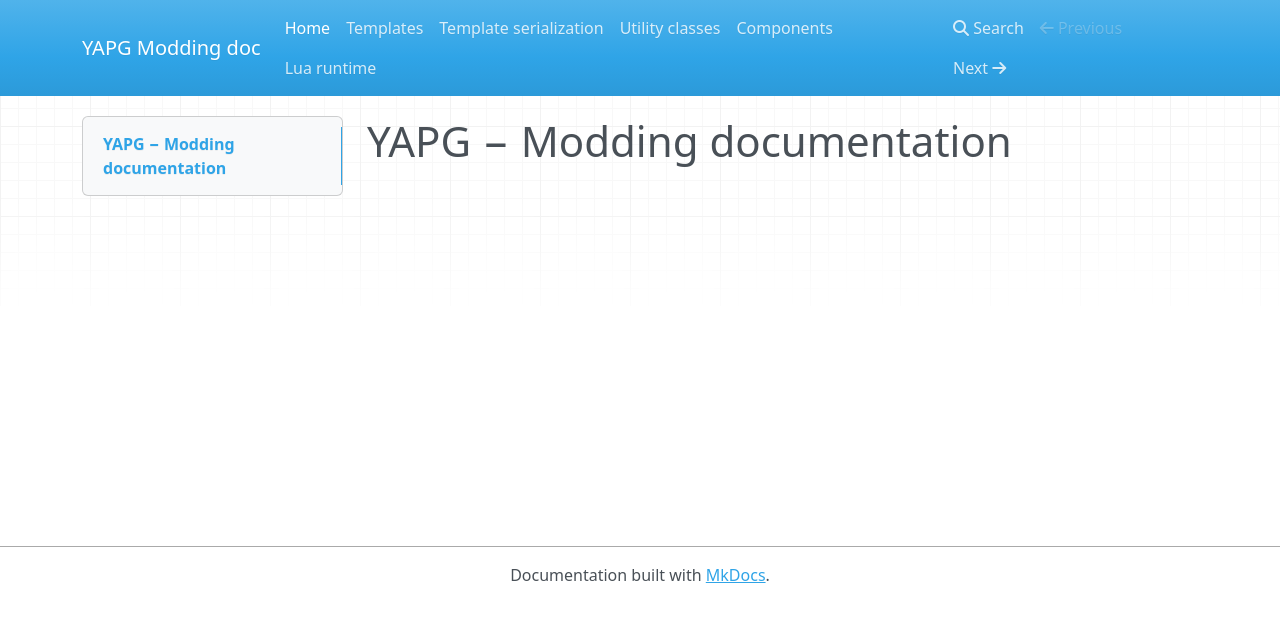
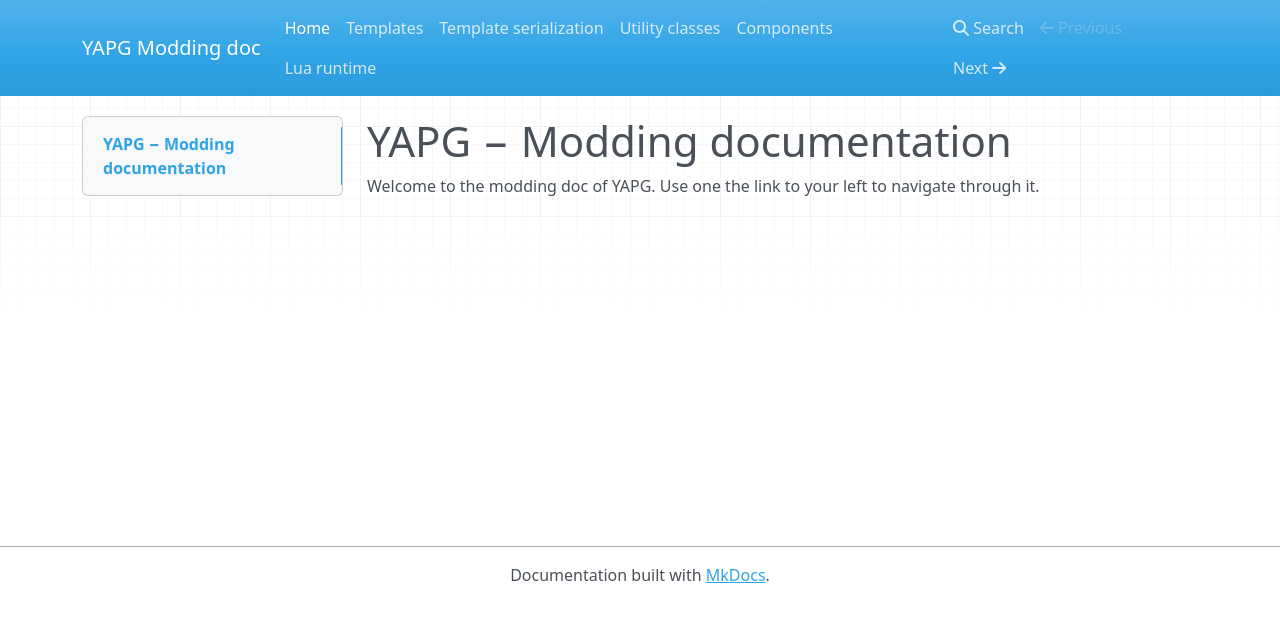
Before and after one commit to victorlevasseur/YAPG-modding-doc, an MkDocs documentation site: the page built from docs/index.md, in a window 1280 px wide. Shown: the top 622 px of the page. Built offline with MkDocs 1.6.1, drawn with Linux system fonts in a browser that asks for light colours; nearby versions of some CDN libraries; old or Windows-style settings are respelled for this version of MkDocs.

Commit message:
Improve main page

```diff
--- a/docs/index.md
+++ b/docs/index.md
@@ -1,2 +1,4 @@
-YAPG − Modding documentation
-============================
+# YAPG − Modding documentation
+
+Welcome to the modding doc of YAPG. Use one the link to your left to navigate through
+it.
```
